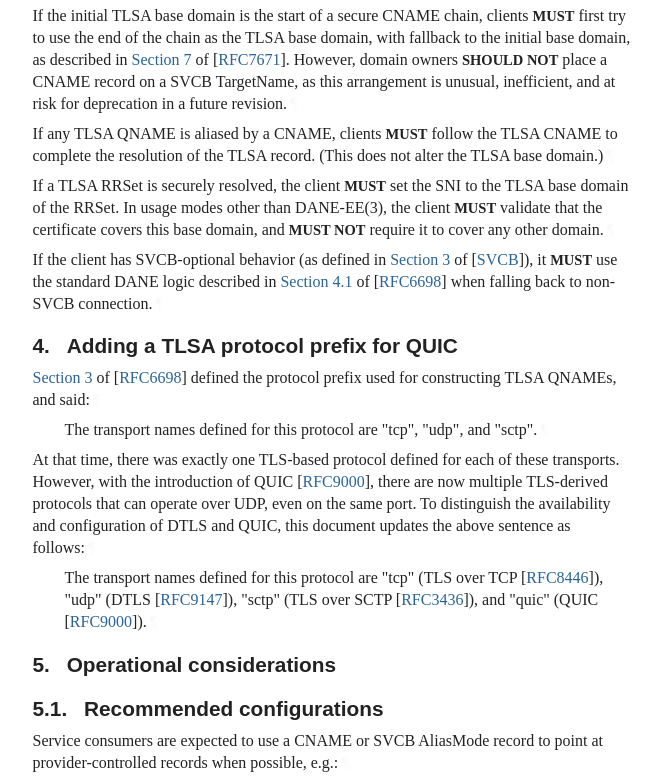
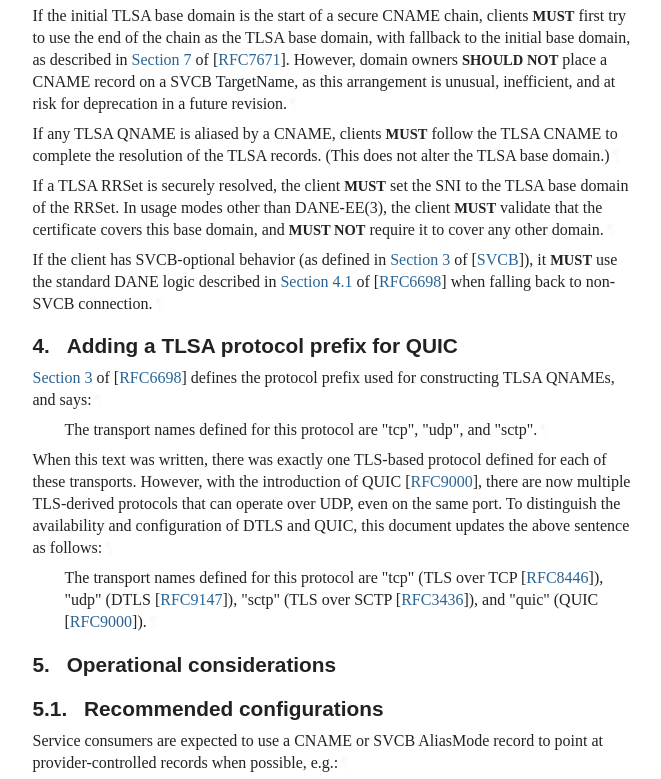
Before and after one commit to bemasc/svcb-dane, a plain HTML site: page draft-ietf-dnsop-svcb-dane.html in a window 1280 px wide. Shown: the part 1785-2564 px from the top of the page, without its empty margins (92-753 px from the left). Drawn offline with Linux system fonts and the light colour scheme; a web font is replaced by a local one.

Commit message:
Script updating gh-pages from 082c3a6. [ci skip]

```diff
--- a/draft-ietf-dnsop-svcb-dane.html
+++ b/draft-ietf-dnsop-svcb-dane.html
@@ -1277,7 +1277,7 @@ appear in all capitals, as shown here.<a href="#section-2-1" class="pilcrow">¶<
       </ul>
 <p id="section-3-5">Resolution security is assessed according to the criteria in <span><a href="https://rfc-editor.org/rfc/rfc6698#section-4.1" class="relref">Section 4.1</a> of [<a href="#RFC6698" class="cite xref">RFC6698</a>]</span>.<a href="#section-3-5" class="pilcrow">¶</a></p>
 <p id="section-3-6">If the initial TLSA base domain is the start of a secure CNAME chain, clients <span class="bcp14">MUST</span> first try to use the end of the chain as the TLSA base domain, with fallback to the initial base domain, as described in <span><a href="https://rfc-editor.org/rfc/rfc7671#section-7" class="relref">Section 7</a> of [<a href="#RFC7671" class="cite xref">RFC7671</a>]</span>.  However, domain owners <span class="bcp14">SHOULD NOT</span> place a CNAME record on a SVCB TargetName, as this arrangement is unusual, inefficient, and at risk for deprecation in a future revision.<a href="#section-3-6" class="pilcrow">¶</a></p>
-<p id="section-3-7">If any TLSA QNAME is aliased by a CNAME, clients <span class="bcp14">MUST</span> follow the TLSA CNAME to complete the resolution of the TLSA record.  (This does not alter the TLSA base domain.)<a href="#section-3-7" class="pilcrow">¶</a></p>
+<p id="section-3-7">If any TLSA QNAME is aliased by a CNAME, clients <span class="bcp14">MUST</span> follow the TLSA CNAME to complete the resolution of the TLSA records.  (This does not alter the TLSA base domain.)<a href="#section-3-7" class="pilcrow">¶</a></p>
 <p id="section-3-8">If a TLSA RRSet is securely resolved, the client <span class="bcp14">MUST</span> set the SNI to the TLSA base domain of the RRSet.  In usage modes other than DANE-EE(3), the client <span class="bcp14">MUST</span> validate that the certificate covers this base domain, and <span class="bcp14">MUST NOT</span> require it to cover any other domain.<a href="#section-3-8" class="pilcrow">¶</a></p>
 <p id="section-3-9">If the client has SVCB-optional behavior (as defined in <span><a href="https://datatracker.ietf.org/doc/html/draft-ietf-dnsop-svcb-https-12#section-3" class="relref">Section 3</a> of [<a href="#SVCB" class="cite xref">SVCB</a>]</span>), it <span class="bcp14">MUST</span> use the standard DANE logic described in <span><a href="https://rfc-editor.org/rfc/rfc6698#section-4.1" class="relref">Section 4.1</a> of [<a href="#RFC6698" class="cite xref">RFC6698</a>]</span> when falling back to non-SVCB connection.<a href="#section-3-9" class="pilcrow">¶</a></p>
 </section>
@@ -1287,13 +1287,13 @@ appear in all capitals, as shown here.<a href="#section-2-1" class="pilcrow">¶<
       <h2 id="name-adding-a-tlsa-protocol-pref">
 <a href="#section-4" class="section-number selfRef">4. </a><a href="#name-adding-a-tlsa-protocol-pref" class="section-name selfRef">Adding a TLSA protocol prefix for QUIC</a>
       </h2>
-<p id="section-4-1"><span><a href="https://rfc-editor.org/rfc/rfc6698#section-3" class="relref">Section 3</a> of [<a href="#RFC6698" class="cite xref">RFC6698</a>]</span> defined the protocol prefix used for constructing TLSA QNAMEs, and said:<a href="#section-4-1" class="pilcrow">¶</a></p>
+<p id="section-4-1"><span><a href="https://rfc-editor.org/rfc/rfc6698#section-3" class="relref">Section 3</a> of [<a href="#RFC6698" class="cite xref">RFC6698</a>]</span> defines the protocol prefix used for constructing TLSA QNAMEs, and says:<a href="#section-4-1" class="pilcrow">¶</a></p>
 <ul class="normal ulEmpty">
 <li class="normal ulEmpty" id="section-4-2.1">
           <p id="section-4-2.1.1">The transport names defined for this protocol are "tcp", "udp", and "sctp".<a href="#section-4-2.1.1" class="pilcrow">¶</a></p>
 </li>
       </ul>
-<p id="section-4-3">At that time, there was exactly one TLS-based protocol defined for each of these transports.  However, with the introduction of QUIC <span>[<a href="#RFC9000" class="cite xref">RFC9000</a>]</span>, there are now multiple TLS-derived protocols that can operate over UDP, even on the same port.  To distinguish the availability and configuration of DTLS and QUIC, this document updates the above sentence as follows:<a href="#section-4-3" class="pilcrow">¶</a></p>
+<p id="section-4-3">When this text was written, there was exactly one TLS-based protocol defined for each of these transports.  However, with the introduction of QUIC <span>[<a href="#RFC9000" class="cite xref">RFC9000</a>]</span>, there are now multiple TLS-derived protocols that can operate over UDP, even on the same port.  To distinguish the availability and configuration of DTLS and QUIC, this document updates the above sentence as follows:<a href="#section-4-3" class="pilcrow">¶</a></p>
 <ul class="normal ulEmpty">
 <li class="normal ulEmpty" id="section-4-4.1">
           <p id="section-4-4.1.1">The transport names defined for this protocol are "tcp" (TLS over TCP <span>[<a href="#RFC8446" class="cite xref">RFC8446</a>]</span>), "udp" (DTLS <span>[<a href="#RFC9147" class="cite xref">RFC9147</a>]</span>), "sctp" (TLS over SCTP <span>[<a href="#RFC3436" class="cite xref">RFC3436</a>]</span>), and "quic" (QUIC <span>[<a href="#RFC9000" class="cite xref">RFC9000</a>]</span>).<a href="#section-4-4.1.1" class="pilcrow">¶</a></p>
@@ -1343,7 +1343,7 @@ dane-central.provider.example.  TLSA  ...
         <h3 id="name-unintended-pinning">
 <a href="#section-5.2" class="section-number selfRef">5.2. </a><a href="#name-unintended-pinning" class="section-name selfRef">Unintended pinning</a>
         </h3>
-<p id="section-5.2-1">As noted in <span><a href="https://rfc-editor.org/rfc/rfc7671#section-6" class="relref">Section 6</a> of [<a href="#RFC7671" class="cite xref">RFC7671</a>]</span>, DANE encounters operational difficulties when the TLSA record is published by an entity other than the service provider.  For example, a customer might copy the TLSA record into their own zone, rather than publishing an alias to the TLSA record hosted in the service provider's zone.  When the service subsequently rotates its TLS keys, DANE authentication will fail, resulting in an outage for this customer.  Accordingly, zone owners <span class="bcp14">MUST NOT</span> publish TLSA records for public keys that are not under their control unless they have an explicit arrangement with the key holder.<a href="#section-5.2-1" class="pilcrow">¶</a></p>
+<p id="section-5.2-1">As noted in <span><a href="https://rfc-editor.org/rfc/rfc7671#section-6" class="relref">Section 6</a> of [<a href="#RFC7671" class="cite xref">RFC7671</a>]</span>, DANE encounters operational difficulties when the TLSA RRset is published by an entity other than the service provider.  For example, a customer might copy the TLSA records into their own zone, rather than publishing an alias to the TLSA RRset hosted in the service provider's zone.  When the service subsequently rotates its TLS keys, DANE authentication will fail, resulting in an outage for this customer.  Accordingly, zone owners <span class="bcp14">MUST NOT</span> publish TLSA records for public keys that are not under their control unless they have an explicit arrangement with the key holder.<a href="#section-5.2-1" class="pilcrow">¶</a></p>
 <p id="section-5.2-2">To prevents the above misconfiguration and ensure that TLS keys can be rotated freely, service operators <span class="bcp14">MAY</span> reject TLS connections whose SNI does not correspond to an approved TLSA base domain.<a href="#section-5.2-2" class="pilcrow">¶</a></p>
 <p id="section-5.2-3">Service Bindings also enable any third party consumer to publish fixed SvcParams for the service.  This can cause an outage or service degradation if the service makes a backward-incompatible configuration change.  Accordingly, zone owners should avoid publishing SvcParams for a TargetName that they do not control, and service operators should exercise caution when making incompatible configuration changes.<a href="#section-5.2-3" class="pilcrow">¶</a></p>
 </section>
```
Also changed, not shown: draft-ietf-dnsop-svcb-dane.txt.
